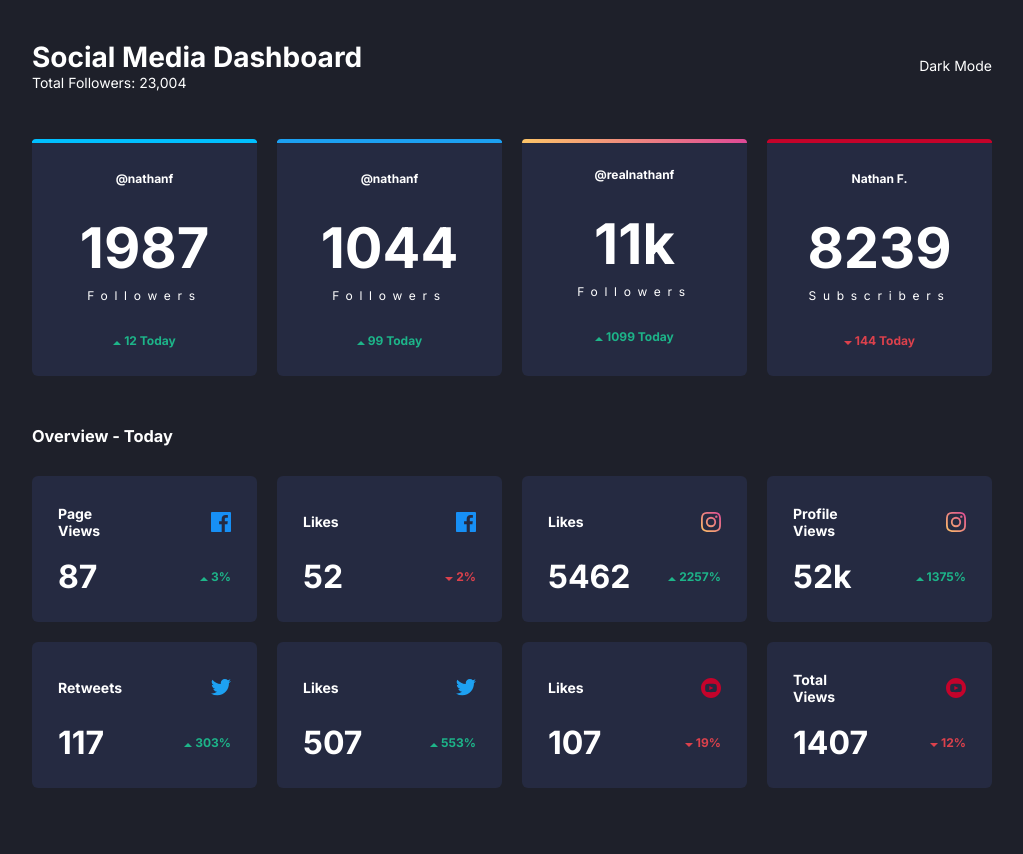
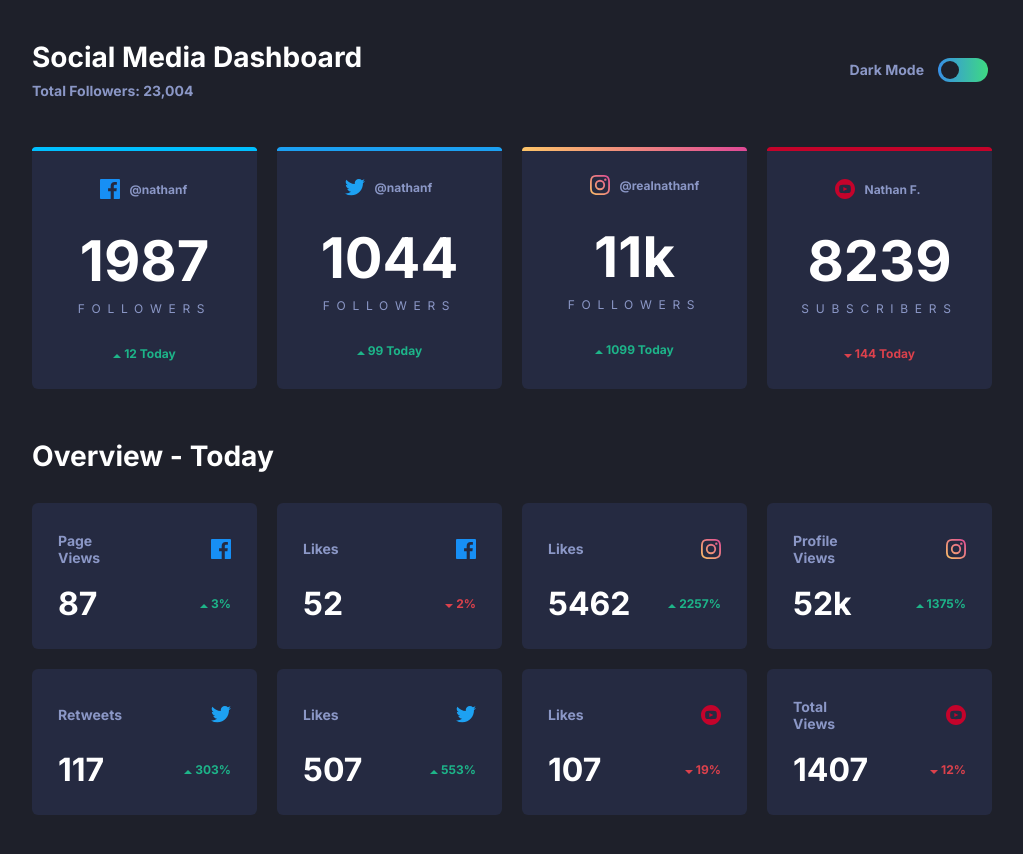
Before and after one commit to oyin-k/Social-media-dashboard, a website: page index.html in a window 1280 px wide. Shown: the whole page, without its empty margins (128-1151 px from the left). Before the commit the page ends 800 px from the top, so only its background shows below. Drawn offline with Linux system fonts and the light colour scheme.

Commit message:
WIP: toggle switch

```diff
--- a/index.html
+++ b/index.html
@@ -29,20 +29,26 @@
 <body>
 
   <div class="container">
-    <header>
+    <header class="header">
       <div class="header__text-box">
-        <h1>Social Media Dashboard</h1>
-        <span>Total Followers: 23,004</span>
+        <h1 class="header__main-title">Social Media Dashboard</h1>
+        <span class="header__sub-title">Total Followers: 23,004</span>
       </div>
       <div class="toggle-box">
-        <span>Dark Mode</span>
+        <span class="toggle-ui-state">Dark Mode</span>
+        <div class="toggle">
+          <label class="toggle-switch-box">
+            <input type="checkbox">
+            <span class="slider round"></span>
+          </label>
+        </div>
       </div>
 
     </header>
 
     <section class="followers">
       <div class="card facebook">
-        <span class="user-name">@nathanf</span>
+        <span class="user-name"> <img src="images/icon-facebook.svg" class="activity" alt="facebook-logo"> @nathanf</span>
         <h2 class="user-following-number">1987</h2>
         <h5 class="user--subtitle">Followers</h5>
         <span class="user-stat up">
@@ -51,7 +57,7 @@
         </span>
       </div>
       <div class="card twitter">
-        <span class="user-name">@nathanf</span>
+        <span class="user-name"> <img src="images/icon-twitter.svg" class="activity" alt="twitter-logo"> @nathanf</span>
         <h2 class="user-following-number">1044</h2>
         <h5 class="user--subtitle">Followers</h5>
         <span class="user-stat up">
@@ -60,7 +66,7 @@
         </span>
       </div>
       <div class="card instagram">
-        <span class="user-name">@realnathanf</span>
+        <span class="user-name"> <img src="images/icon-instagram.svg" class="activity" alt="instagram-logo"> @realnathanf</span>
         <h2 class="user-following-number">11k</h2>
         <h5 class="user--subtitle">Followers</h5>
         <span class="user-stat up">
@@ -69,7 +75,7 @@
         </span>
       </div>
       <div class="card youtube">
-        <span class="user-name">Nathan F.</span>
+        <span class="user-name"> <img src="images/icon-youtube.svg" class="activity" alt="youtube-logo"> Nathan F.</span>
         <h2 class="user-following-number">8239</h2>
         <h5 class="user--subtitle">Subscribers</h5>
         <span class="user-stat down">
--- a/src/sass/base/_layout.scss
+++ b/src/sass/base/_layout.scss
@@ -1,6 +1,7 @@
 .container {
-    height: 100vh;
+    height: 100%;
     padding: 0 16.0rem;
+    margin-bottom: 5rem;
 
     header {
         display: grid;
@@ -9,9 +10,16 @@
         padding: 4rem 0;
         margin-bottom: .8rem;
 
-        .toggle-box {
-            display: grid;
-            justify-items: end
+        .toggle {
+            &-box {
+                display: grid;
+                justify-items: end;
+                grid-template-columns: 1fr 4.8rem;
+            }
+            &-ui-state {
+                align-self: center;
+                padding-right: 2rem;
+            }
         }
     }
 
@@ -20,6 +28,12 @@
         grid-template-columns: repeat(4, 1fr);
         grid-gap: 2rem;
         margin-bottom: 5rem;
+
+        .user-name {
+            display: grid;
+            grid-template-columns: 30px 60px;
+            align-items: center;
+        }
     }
 
     .overview {
--- a/src/sass/base/_typography.scss
+++ b/src/sass/base/_typography.scss
@@ -7,17 +7,52 @@ body {
 }
 
 .container {
-    header {
-        &__text-box {
-            h1 {
-                margin-bottom: 1.2rem;
+    .header {
+        &__main-title {
+            margin-bottom: .8rem;
+            font-size: 2.8rem;
+            font-weight: 700;
+        }
+        &__sub-title {
+            font-weight: 700;
+        }
+
+        .toggle {
+            &-ui-state {
+                font-weight: 700;
             }
         }
     }
-
+    .followers {
+        .user {
+            &-name {
+                padding: 2.8rem 0;
+                font-size: 1.2rem;
+                font-weight: 700;
+            }
+            &-following-number{
+                margin-bottom: .6rem;
+                font-size: 5.6rem;
+                font-weight: 700;
+            }
+            &--subtitle{
+                margin-bottom: 0.2rem;
+                font-size: 1.2rem;
+                font-weight: 400;
+                letter-spacing: 0.672rem;
+                text-transform: uppercase;
+            }
+            &-stat{
+                padding: 2.8rem 0;
+                font-size: 1.2rem;
+                font-weight: 700;
+            }
+        }
+    }
     .overview {
         .heading {
             margin-bottom: 3rem;
+            font-size: 2.4rem;
         }
         &__info {
             .card-overview {
--- a/src/sass/base/_variables.scss
+++ b/src/sass/base/_variables.scss
@@ -11,7 +11,7 @@ $color-instagram: linear-gradient(to right, hsl(37, 97%, 70%), hsl(329, 70%, 58%
 $color-youtube: hsl(348, 97%, 39%);
 
 // Dark theme
-$dark-theme: linear-gradient( hsl(210, 78%, 56%), hsl(146, 68%, 55%) );
+$dark-theme: linear-gradient(to right, hsl(210, 78%, 56%), hsl(146, 68%, 55%) );
 $light-theme: hsl(230, 22%, 74%);
 
 // Neutral
--- a/src/sass/component/_card.scss
+++ b/src/sass/component/_card.scss
@@ -13,29 +13,6 @@
     padding: 2.6rem;
 }
 
-%card-details {
-    .user-name {
-        padding: 2.8rem 0;
-        font-size: 1.2rem;
-        font-weight: 700;
-    }
-    .user-following-number{
-        margin-bottom: .6rem;
-        font-size: 5.6rem;
-        font-weight: 700;
-    }
-    .user--subtitle{
-        margin-bottom: 0.2rem;
-        font-size: 1.2rem;
-        font-weight: 400;
-        letter-spacing: 0.672rem;
-    }
-    .user-stat{
-        padding: 2.8rem 0;
-        font-size: 1.2rem;
-        font-weight: 700;
-    }
-}
 
 %card-top-bar {
     content: '';
@@ -46,7 +23,6 @@
 
 .card {
     @extend %card;
-    @extend %card-details;
 }
 
 .card-overview {
--- a/src/sass/component/_color.scss
+++ b/src/sass/component/_color.scss
@@ -5,3 +5,11 @@
 .down {
     color: $color-bright-red;
 }
+
+.header__sub-title,
+.toggle-ui-state,
+.user-name,
+.user--subtitle,
+.activity-title {
+    color: $color-desaturated-blue-text;
+}
--- a/src/sass/component/_toggle-switch.scss
+++ b/src/sass/component/_toggle-switch.scss
@@ -0,0 +1,59 @@
+.toggle {
+    &-switch-box {
+        position: relative;
+        display: inline-block;
+        width: 100%;
+        height: 2.4rem;
+
+        input {
+            opacity: 0;
+            width: 0;
+            height: 0;
+        }
+
+        .slider {
+            position: absolute;
+            cursor: pointer;
+            top: 0;
+            left: -54px;
+            right: 0;
+            bottom: 0;
+            width: 5rem;
+            background: $dark-theme;
+            transition: .4s;
+
+            &:before {
+                position: absolute;
+                content: "";
+                height: 1.8rem;
+                width: 1.8rem;
+                left: 3px;
+                bottom: 3px;
+                background-color: $color-dark-blue-bg;
+                transition: .4s;
+              }
+        }
+    }
+
+    input:checked + .slider {
+        background: $dark-theme;
+      }
+
+      input:focus + .slider {
+        box-shadow: 0 0 1px #2196F3;
+      }
+
+      input:checked + .slider:before {
+        -webkit-transform: translateX(26px);
+        -ms-transform: translateX(26px);
+        transform: translateX(26px);
+      }
+
+      .slider.round {
+        border-radius: 34px;
+      }
+
+      .slider.round:before {
+        border-radius: 50%;
+      }
+}
```
Also changed, not shown: dist/css/main.css.
